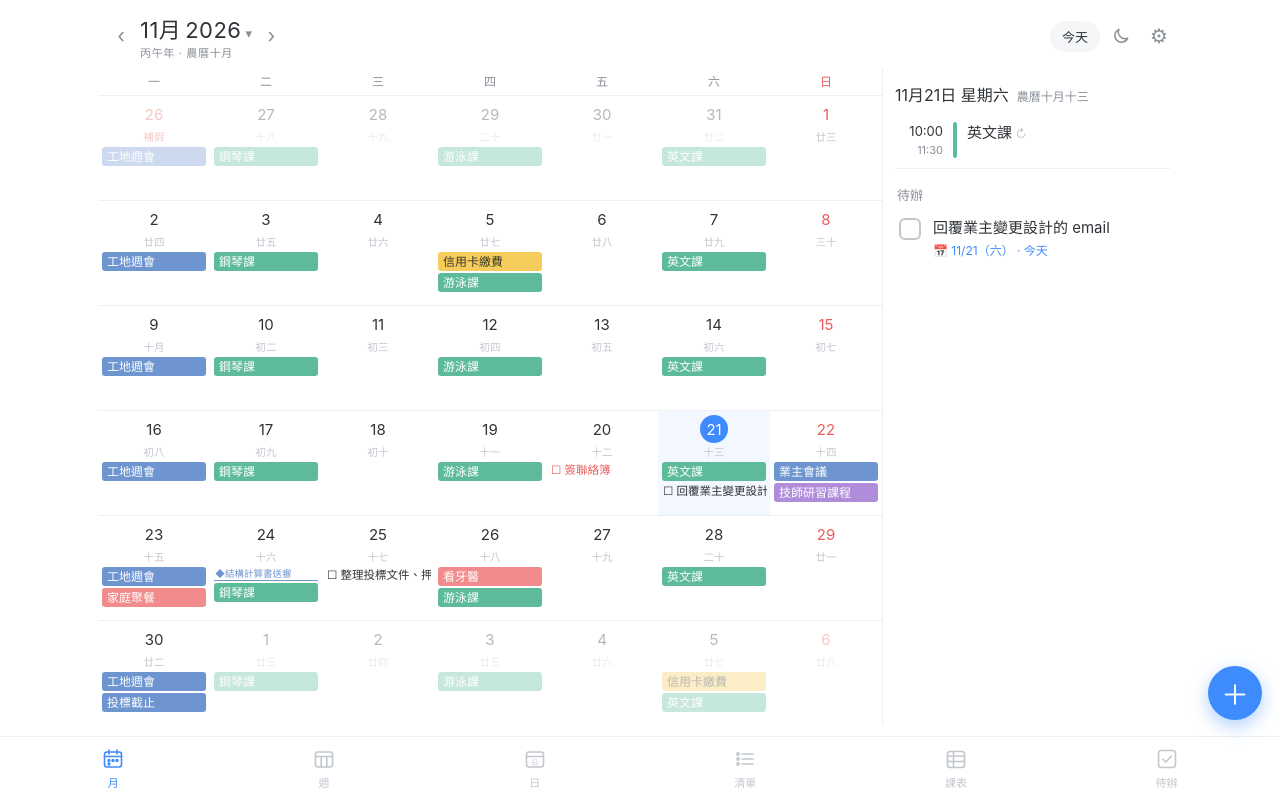
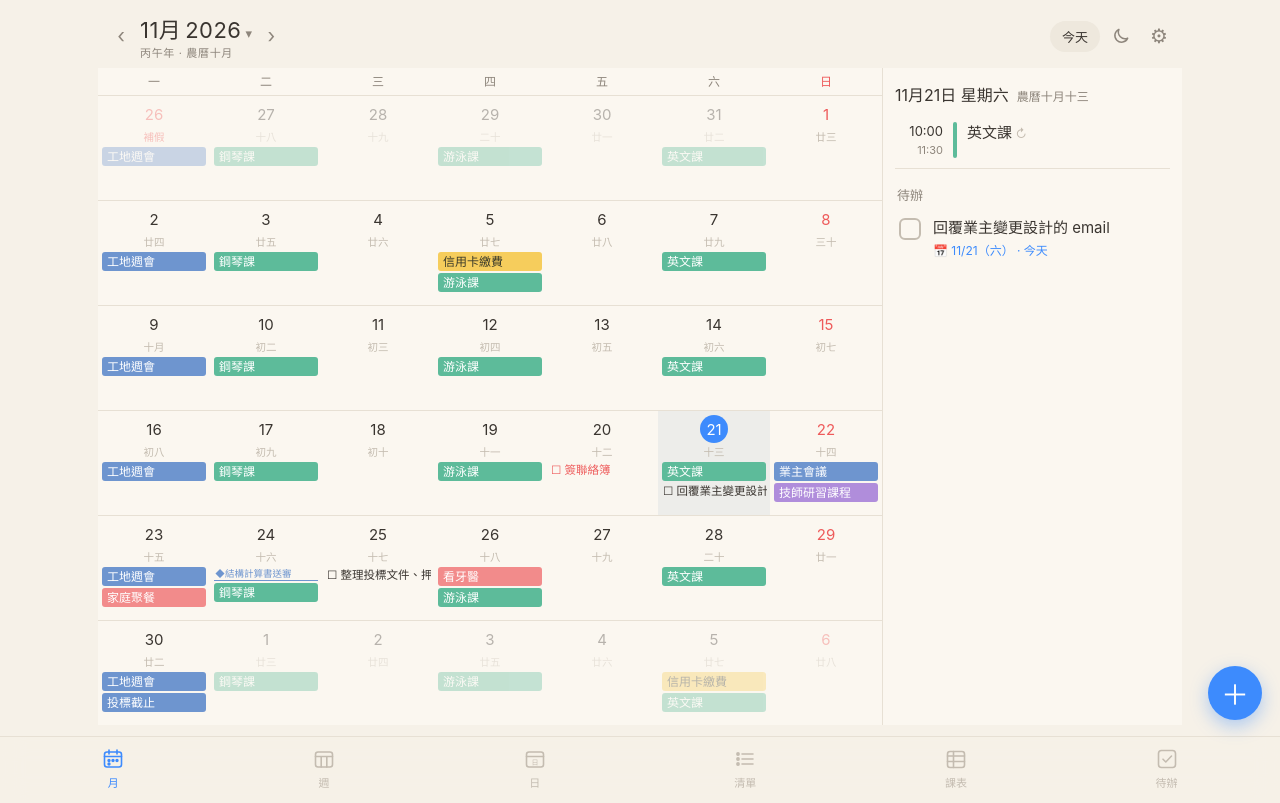
Before and after one commit to solitary1855-cell/calendar-app, a plain HTML site: page index.html in a window 1280 px wide. Drawn offline with Linux system fonts and the light colour scheme; a web font is replaced by a local one.

Commit message:
Use off-white background in light mode
Co-Authored-By: Claude Opus 5.5 <noreply@anthropic.com>
Claude-Session: https://claude.ai/code/session_01Tq8wPzgrJNgd6AAvkT6zP9

```diff
--- a/index.html
+++ b/index.html
@@ -7,7 +7,7 @@
 <meta name="mobile-web-app-capable" content="yes">
 <meta name="apple-mobile-web-app-status-bar-style" content="default">
 <meta name="apple-mobile-web-app-title" content="日子">
-<meta name="theme-color" content="#FFFFFF">
+<meta name="theme-color" content="#F6F1E8">
 <title>日子 · 行事曆</title>
 <link rel="manifest" href="manifest.json">
 <link rel="apple-touch-icon" href="icon-180.png">
@@ -18,11 +18,11 @@
 <style>
 /* ===== 第三版：清爽彩色條 ===== */
 :root{
-  --bg:#FFFFFF; --paper:#FFFFFF; --paper2:#F5F6F8; --ink:#2F3337; --sub:#8A9099; --faint:#C2C7CE; --line:#EDEFF2;
+  --bg:#F6F1E8; --paper:#FBF7F0; --paper2:#EEE8DD; --ink:#3A3530; --sub:#8E867C; --faint:#C4BCB0; --line:#E7E0D4;
   --red:#EE5A5A; --blue:#3D8BFD; --rose:var(--red); --accent:var(--blue);
   --round:"Huninn","PingFang TC","Noto Sans TC",-apple-system,sans-serif; --hand:var(--round); --serif:var(--round); --sans:var(--round);
   --shadow:0 4px 18px rgba(30,40,60,.08); --hour:46px; --tabh:64px;
-  --card:#FFFFFF; --tabbg:rgba(255,255,255,.96); --selbg:#F3F7FF; --todaycol:#F7FAFF; --delbg:#FFF2F2; --dropbg:#E6F0FF; --mask:rgba(20,25,35,.3);
+  --card:#FBF7F0; --tabbg:rgba(246,241,232,.96); --selbg:#EDEDEA; --todaycol:#F1EEE6; --delbg:#F9E9E4; --dropbg:#E3E9F2; --mask:rgba(20,25,35,.3);
   color-scheme:light;
 }
 html[data-theme="dark"]{
@@ -383,7 +383,7 @@ const darkMQ = matchMedia('(prefers-color-scheme: dark)');
 function isDark(){ return settings.theme==='dark' || (settings.theme==='auto' && darkMQ.matches); }
 function applyTheme(){
   const dk=isDark(); document.documentElement.dataset.theme = dk?'dark':'light';
-  document.querySelector('meta[name=theme-color]').setAttribute('content', dk?'#141619':'#FFFFFF');
+  document.querySelector('meta[name=theme-color]').setAttribute('content', dk?'#141619':'#F6F1E8');
   const b=document.getElementById('themeBtn');
   if(b) b.innerHTML = dk
     ? '<svg width="20" height="20" viewBox="0 0 24 24" fill="none" stroke="currentColor" stroke-width="1.8" stroke-linecap="round"><circle cx="12" cy="12" r="4.2"/><path d="M12 2.5v2M12 19.5v2M2.5 12h2M19.5 12h2M5.3 5.3l1.4 1.4M17.3 17.3l1.4 1.4M5.3 18.7l1.4-1.4M17.3 6.7l1.4-1.4"/></svg>'
--- a/sw.js
+++ b/sw.js
@@ -1,5 +1,5 @@
 // 離線快取：先用網路，沒網路時用快取
-const CACHE = 'hizi-v7';
+const CACHE = 'hizi-v8';
 const FILES = ['./', './index.html', './manifest.json', './icon-180.png', './icon-192.png', './icon-512.png'];
 
 self.addEventListener('install', e => {
```
Also changed, not shown: manifest.json.
